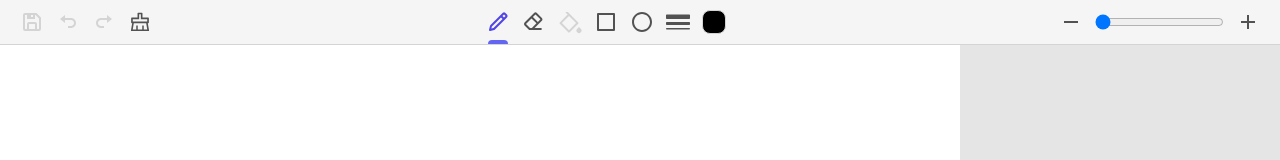
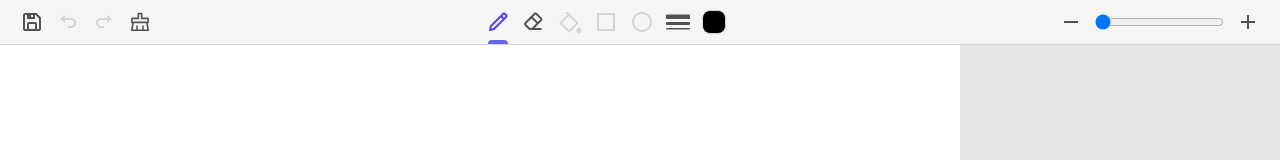
Before and after one commit to iEranDEV/drawing-app, a React (Create React App) app: page / in a window 1280 px wide. Shown: the top 160 px of the page. Built offline with nearby package versions, Linux system fonts and the light colour scheme.

Commit message:
saving image

```diff
--- a/src/App.tsx
+++ b/src/App.tsx
@@ -17,6 +17,8 @@ function App() {
 			if(ctx) {
 
 				ctx.clearRect(0, 0, ctx.canvas.width, ctx.canvas.height);
+				ctx.fillStyle = 'white';
+				ctx.fillRect(0, 0, ctx.canvas.width, ctx.canvas.height);
 
 				toRedraw.reverse().forEach((historyItem) => {
 					ctx.lineWidth = historyItem.width;
--- a/src/components/AccessibilityBar.tsx
+++ b/src/components/AccessibilityBar.tsx
@@ -35,13 +35,21 @@ function AccessibilityBar({ ctx, zoom, setZoom,currentHistory, setCurrentHistory
         }
     }
 
+    const saveImage = () => {
+        const canvasElement = document.getElementById("canvasElement");
+        const a = document.createElement("a");
+        a.href = (canvasElement as HTMLCanvasElement).toDataURL('image/png');
+        a.download = "image.png";
+        a.click();
+    }
+
     return (
         <div className="w-full h-12 bg-neutral-100 border-b border-neutral-300 px-5 flex justify-between items-center text-neutral-600 z-50">
 
             {/* Save, undo, redo */}
             <div className='flex h-full gap-3 justify-center items-center'>
                 {/* Save image */}
-                <AccessibilityButton icon={<BiSave className='icon-accessibility icon-inactive'></BiSave>}></AccessibilityButton>
+                <AccessibilityButton onClick={saveImage} icon={<BiSave className='icon-accessibility'></BiSave>}></AccessibilityButton>
 
                 {/* Undo history */}
                 <AccessibilityButton onClick={() => brushContext.history.length !== currentHistory && setCurrentHistory(currentHistory + 1)} icon={<BiUndo className={'icon-accessibility ' + (brushContext.history.length === currentHistory && 'icon-inactive')}></BiUndo>}></AccessibilityButton>
@@ -51,7 +59,11 @@ function AccessibilityBar({ ctx, zoom, setZoom,currentHistory, setCurrentHistory
 
                 {/* Clear canvas */}
                 <AccessibilityButton onClick={() => {
-                    ctx?.clearRect(0, 0, ctx.canvas.width, ctx.canvas.height);
+                    if(ctx) {
+                        ctx.clearRect(0, 0, ctx.canvas.width, ctx.canvas.height);
+                        ctx.fillStyle = 'white';
+                        ctx.fillRect(0, 0, ctx.canvas.width, ctx.canvas.height);
+                    }
                     brushContext.setHistory([]);
                     setCurrentHistory(0);
                 }} icon={<AiOutlineClear className='icon-accessibility'></AiOutlineClear>}></AccessibilityButton>
@@ -70,10 +82,10 @@ function AccessibilityBar({ ctx, zoom, setZoom,currentHistory, setCurrentHistory
                 <AccessibilityButton icon={<RiPaintLine className='icon-accessibility icon-inactive'></RiPaintLine>}></AccessibilityButton>
 
                 {/* Square */}
-                <AccessibilityButton icon={<BiSquare className='icon-accessibility'></BiSquare>}></AccessibilityButton>
+                <AccessibilityButton icon={<BiSquare className='icon-accessibility icon-inactive'></BiSquare>}></AccessibilityButton>
 
                 {/* Circle */}
-                <AccessibilityButton icon={<BiCircle className='icon-accessibility'></BiCircle>}></AccessibilityButton>
+                <AccessibilityButton icon={<BiCircle className='icon-accessibility icon-inactive'></BiCircle>}></AccessibilityButton>
 
                 {/* Line width */}
                 <AccessibilityButton icon={<BsBorderWidth className='icon-accessibility'></BsBorderWidth>} modal={<LineWidthModal></LineWidthModal>}></AccessibilityButton>
--- a/src/components/DrawingBoard.tsx
+++ b/src/components/DrawingBoard.tsx
@@ -26,8 +26,10 @@ function DrawingBoard({ ctx, setCtx, zoom, setCurrentHistory, currentHistory }:
     useEffect(() => {
         setCtx(canvasElement.current?.getContext('2d'))
         if(canvasElement.current) {
-            canvasElement.current.width = canvasElement.current.clientWidth
-            canvasElement.current.height = canvasElement.current.clientHeight
+            canvasElement.current.width = canvasElement.current.clientWidth;
+            canvasElement.current.height = canvasElement.current.clientHeight;
+            (canvasElement.current.getContext('2d') as any).fillStyle = 'white';
+            canvasElement.current.getContext('2d')?.fillRect(0, 0, canvasElement.current.clientWidth, canvasElement.current.clientHeight);
         }
     }, [canvasElement])
 
@@ -45,8 +47,6 @@ function DrawingBoard({ ctx, setCtx, zoom, setCurrentHistory, currentHistory }:
             let rect = (e.target as HTMLElement).getBoundingClientRect();
             let x = (e.clientX - rect.left) / zoom;
             let y = (e.clientY - rect.top) / zoom;
-
-            //console.log(x + ' ' + y)
 
             setPainting({
                 isPainting: true,
@@ -126,7 +126,8 @@ function DrawingBoard({ ctx, setCtx, zoom, setCurrentHistory, currentHistory }:
                         startY: 0
                     })
                 }}
-                className="bg-white absolute cursor-crosshair origin-top-left"
+                id="canvasElement"
+                className="absolute cursor-crosshair origin-top-left"
                 style={{ width: '1920px', height: '1080px', transform: 'scale(' + getScale() + ')'}}
         >
 
```
